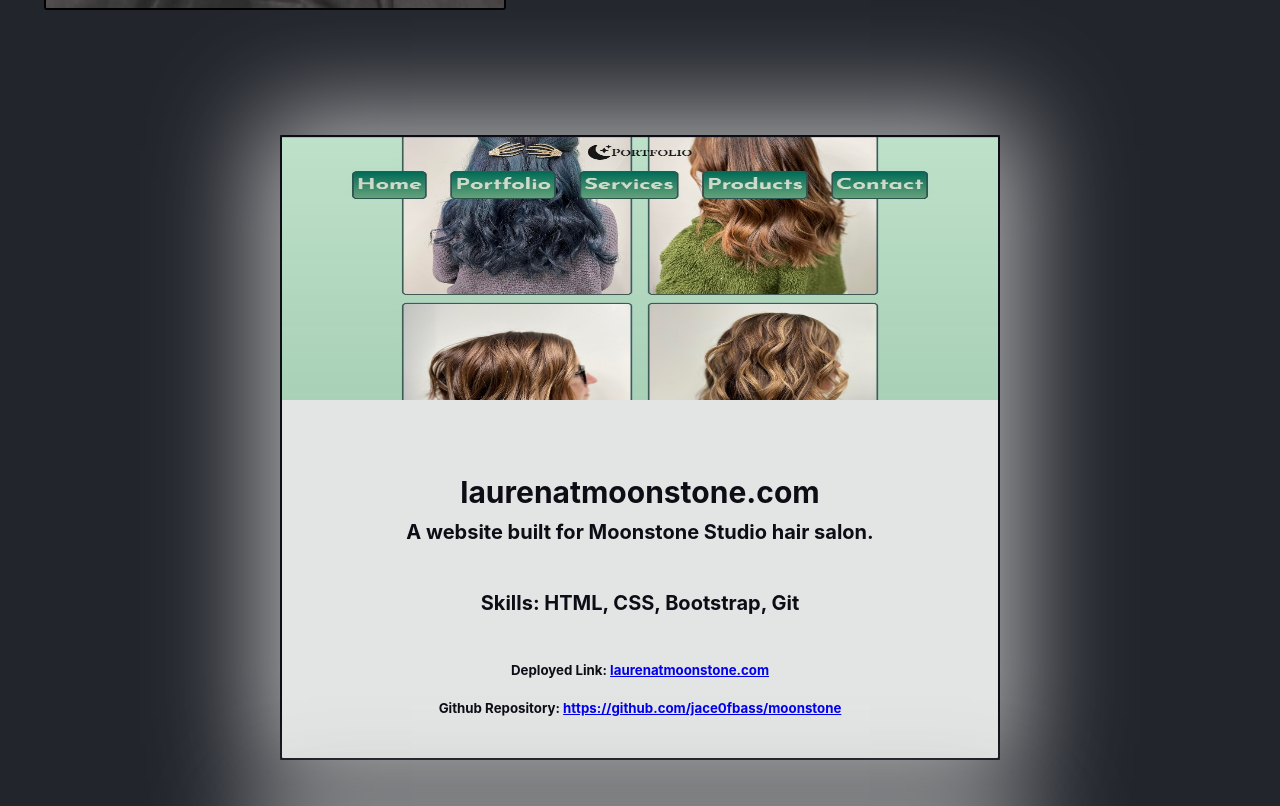
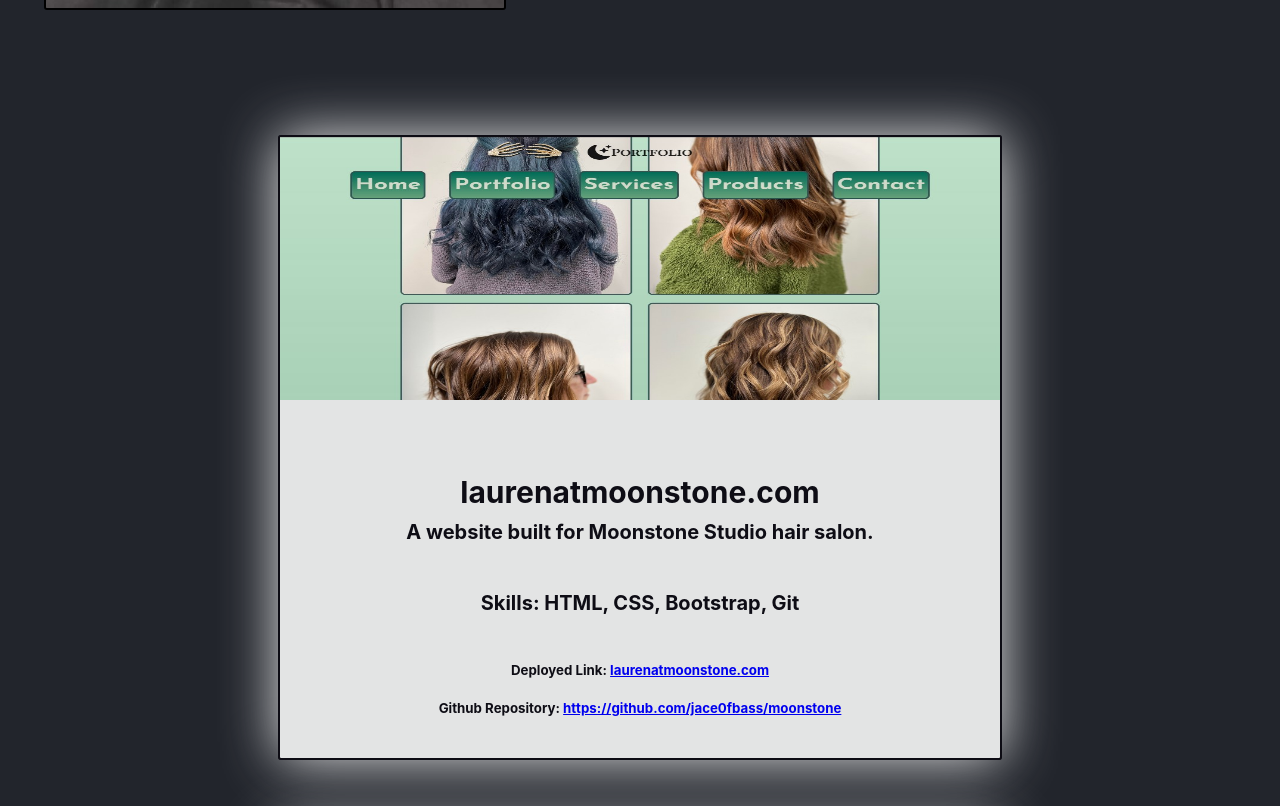
Before and after one commit to jace0fbass/j-jones-2023, a React (Create React App) app: page /j-jones-2023/Resume in a window 1280 px wide. Shown: the part 1194-2000 px from the top of the page. Built offline with nearby package versions, Linux system fonts and the light colour scheme.

Commit message:
Updated project card styling.

```diff
--- a/src/css/App.css
+++ b/src/css/App.css
@@ -41,7 +41,7 @@ body {
   margin: 70px;
   width: 45rem;
   transition: transform 0.5s;
-  box-shadow: 0px 0px 100px 20px rgb(180, 180, 180);
+  box-shadow: 0px 0px 55px 0px rgba(245, 245, 245, 0.92);
 }
 #singleProj:hover {
   transform: rotate(2deg);
@@ -171,7 +171,7 @@ body {
   #portCards {
     display: flex;
     flex-direction: column;
-    margin-left: 15px;
+
   }
   #AboutMe {
     display: block;
@@ -217,6 +217,7 @@ body {
   .navbar {
     display: flex;
     justify-content: center;
+    font-size: 20px;
   }
   #maName {
     font-size: 100px;
--- a/src/js/components/ProjRender.js
+++ b/src/js/components/ProjRender.js
@@ -12,8 +12,8 @@ function ProjectRender(props) {
     githubLink,
   } = props;
   return (
-    <div key={id} id="singleProj" className="col">
-      <div className="card">
+    <div key={id} id="singleProj" className="col card">
+
         <img src={imageRoute} className="card-img-top" alt={alt} height="263" />
         <div className="card-body">
           <h5 className="card-title">{title}</h5>
@@ -27,7 +27,7 @@ function ProjectRender(props) {
           </h5>
         </div>
       </div>
-    </div>
+
   );
 }
 export default ProjectRender;
```
